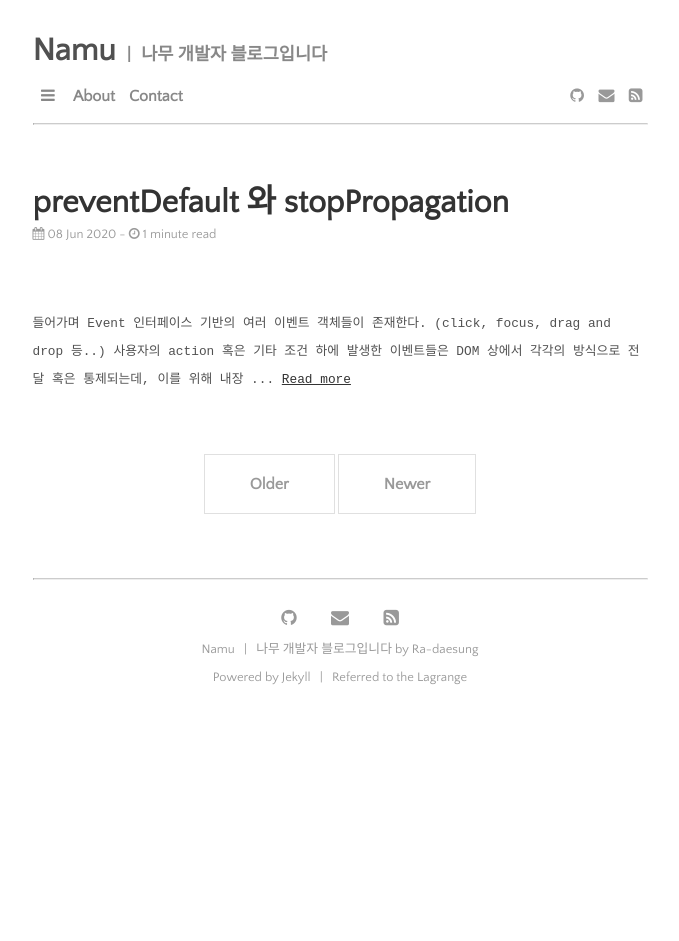
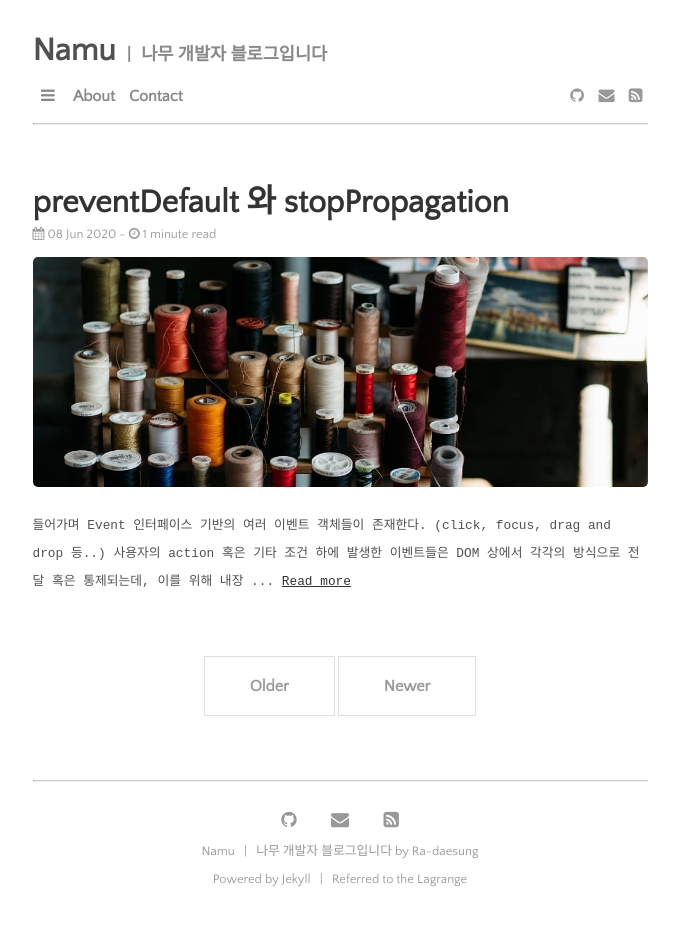
Before and after one commit to daesungRa/namu, a Jekyll site: the page built from category/javascript.markdown, in a window 1280 px wide. Shown: the whole page, without its empty margins (300-979 px from the left). Built offline with Jekyll 4.4.1, drawn with Linux system fonts in a browser that asks for light colours; some web fonts are replaced; before the commit the page ends 900 px from its top, so only the background shows below that.

Commit message:
template: Add conditional image url to category template

```diff
--- a/_layouts/category.html
+++ b/_layouts/category.html
@@ -18,9 +18,14 @@ layout: default
       {% include read-time.html %}
     </span>
     {% if post.image %}
+      {% if post.image contains '://' %}
+      {% assign img_src = post.image %}
+      {% else %}
+      {% assign img_src = site.github.url | append: '/assets/post-img/' | append: post.image %}
+      {% endif %}
       <div class="thumbnail-container">
         <a href="{{ site.github.url }}{{ post.url }}">
-          <img src="{{ site.github.url }}/assets/img/{{ post.image }}">
+          <img src="{{ img_src }}">
         </a>
       </div>
     {% endif %}
```
